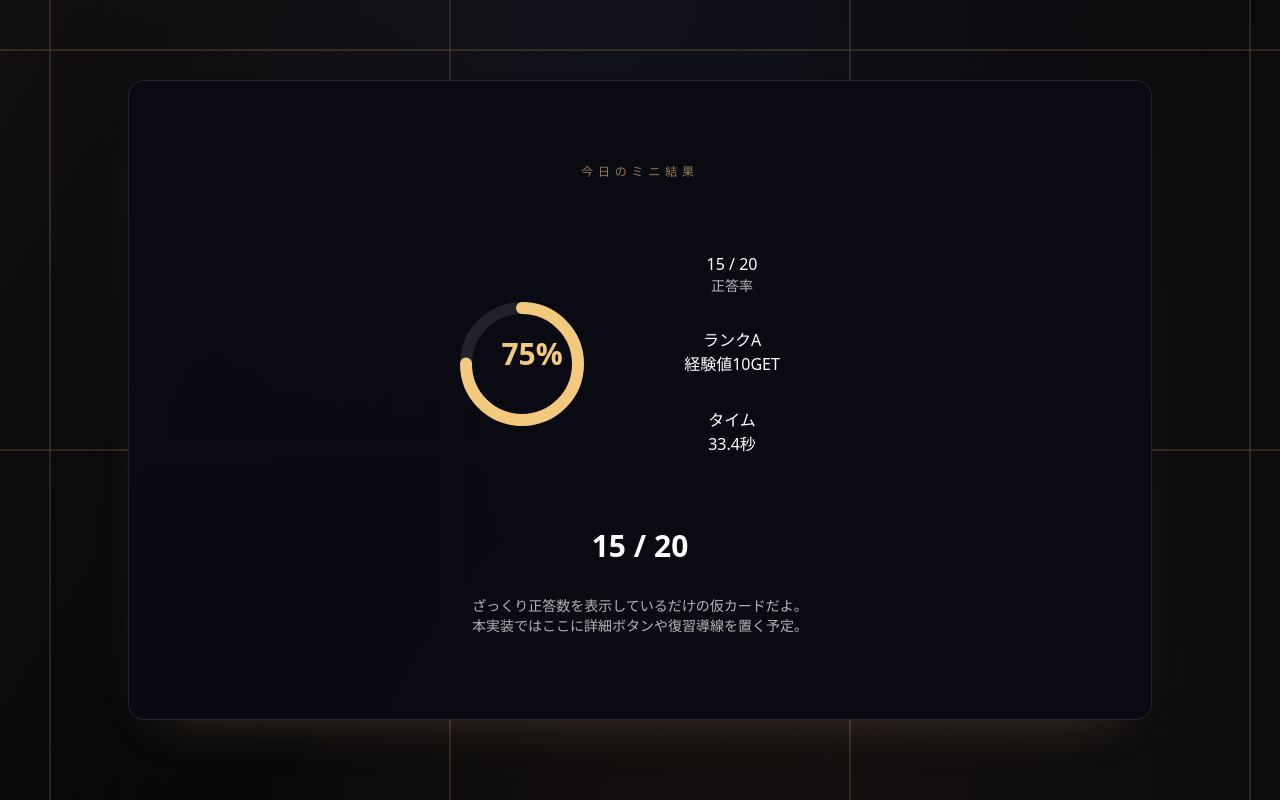
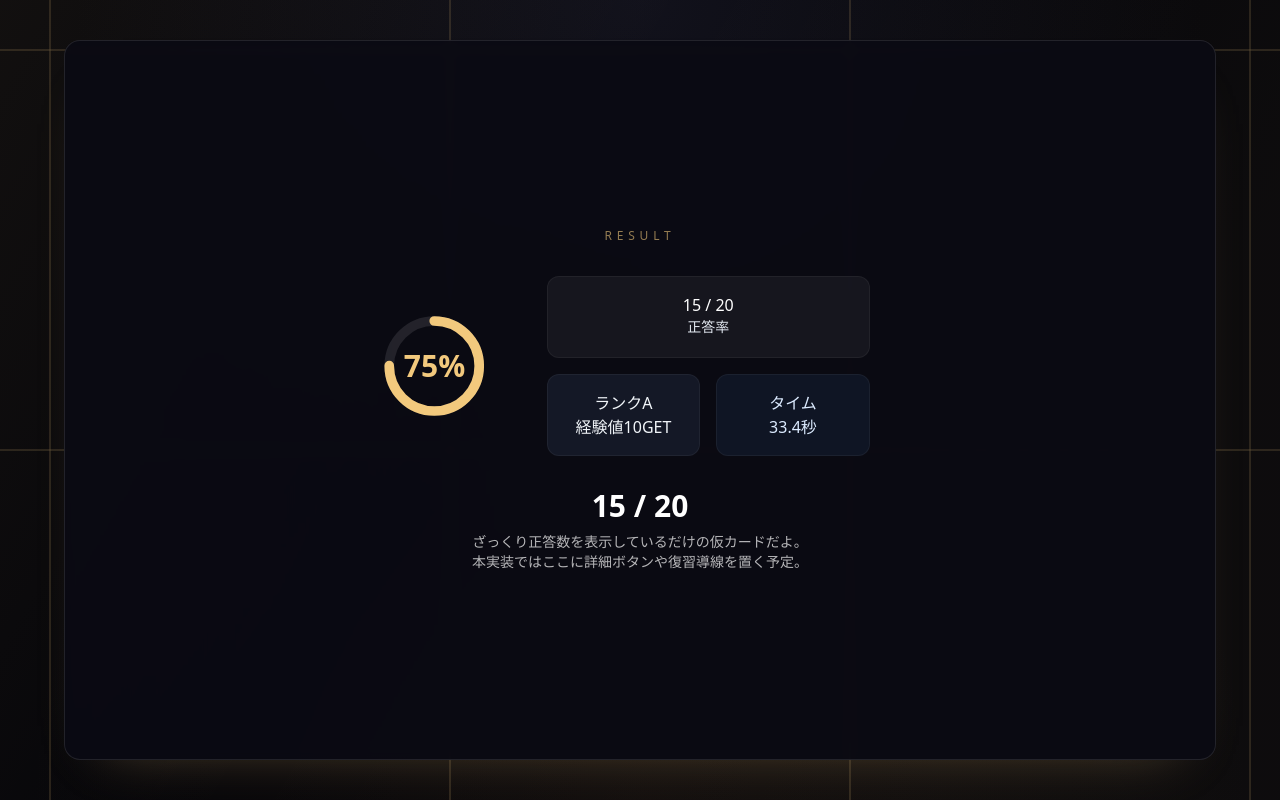
Before and after one commit to devryuya2007/kakotan-web, a React (Vite) app in the folder main/: page /results/mini in a window 1280 px wide. Built offline with nearby package versions, Linux system fonts and the light colour scheme.

Commit message:
bodyに聞いてなかったCSSを適用

```diff
--- a/main/index.html
+++ b/main/index.html
@@ -6,7 +6,7 @@
     <meta name="viewport" content="width=device-width, initial-scale=1.0" />
     <title>main</title>
   </head>
-  <body class="h-full w-full bg-[[#050509] text-[[#f2c97d]/80body]">
+  <body class="h-full w-full bg-[#050509] text-[#f2c97d]/80">
     <div id="root"></div>
     <script type="module" src="/src/main.tsx"></script>
   </body>
--- a/main/src/pages/results/MiniResultPage.tsx
+++ b/main/src/pages/results/MiniResultPage.tsx
@@ -4,7 +4,7 @@ import { AppLayout } from "@/components/layout/AppLayout";
 export default function MiniResultPage() {
   // 仮の成績データ。後で実際のテスト結果と差し替える予定
   const dummyResult = {
-    title: "今日のミニ結果",
+    title: "RESULT",
     correctCount: 15,
     totalCount: 20,
   };
@@ -21,7 +21,7 @@ export default function MiniResultPage() {
   return (
     <AppLayout>
       <div className="relative flex items-center justify-center px-12">
-        <div className="flex h-[80vh] w-[80vw] flex-col items-center justify-center gap-6 rounded-2xl border border-white/10 bg-[#0b0b13]/90 p-6 text-center text-white shadow-[0_25px_55px_-40px_rgba(242,201,125,0.35)] backdrop-blur-sm sm:p-10">
+        <div className="flex h-[90vh] w-[90vw] flex-col items-center justify-center rounded-2xl border border-white/10 bg-[#0b0b13]/90 p-6 text-center text-white shadow-[0_25px_55px_-40px_rgba(242,201,125,0.35)] backdrop-blur-sm sm:p-10">
           <p className="text-xs uppercase tracking-[0.4em] text-[#f2c97d]/60">
             {dummyResult.title}
           </p>
@@ -29,7 +29,7 @@ export default function MiniResultPage() {
             <div className="relative flex h-40 w-40 items-center justify-center">
               <svg
                 className="h-full w-full -rotate-90 transform text-[#1f2333]"
-                viewBox="0 140"
+                viewBox="0 0 140 140"
                 role="img"
                 aria-label={`正答率 ${accuracy}%`}>
                 <circle
@@ -58,18 +58,18 @@ export default function MiniResultPage() {
                 {accuracy}%
               </span>
             </div>
-            <div className="p-8">
-              <section className="p-4">
+            <div className="grid w-full grid-cols-2 grid-rows-2 gap-4 p-8">
+              <section className="col-span-2 rounded-xl border border-white/5 bg-white/5 p-4 text-white">
                 <h1>
                   {dummyResult.correctCount} / {dummyResult.totalCount}
                 </h1>
-                <p className="text-sm text-white/70">正答率</p>
+                <p className="text-sm text-slate-200">正答率</p>
               </section>
-              <section className="p-4">
+              <section className="p-4 rounded-xl border border-white/5 bg-[#141826] text-slate-100">
                 <h1>ランクA</h1>
                 <p>経験値10GET</p>
               </section>
-              <section className="p-4">
+              <section className="p-4 rounded-xl border border-white/5 bg-[#0f1524] text-blue-100">
                 <h1>タイム</h1>
                 <p>33.4秒</p>
               </section>
```
